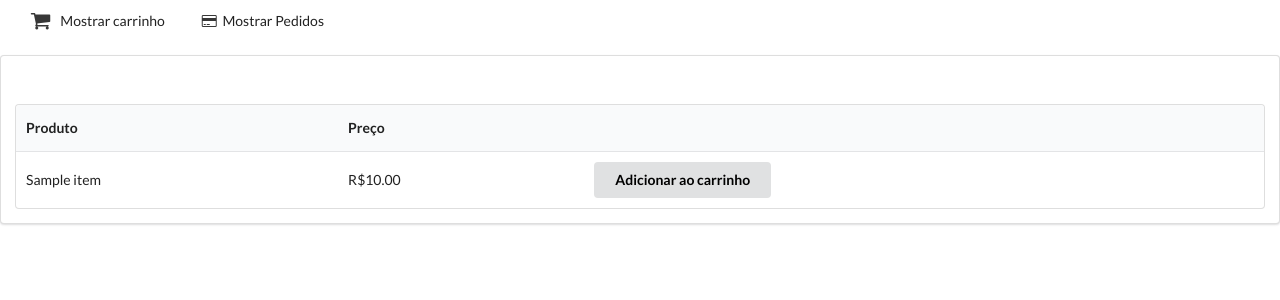
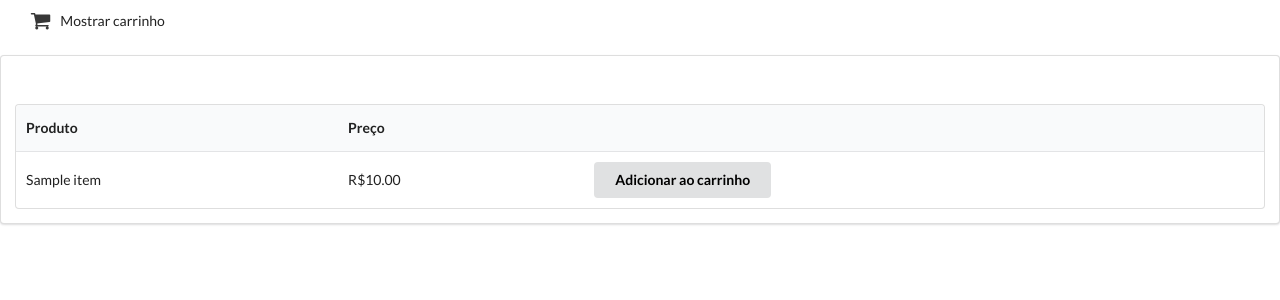
Before and after one commit to alexandresebrao/CaDIS, a Django app: template templates/base.html in a window 1280 px wide. Shown: the top 300 px of the page. Run offline with Django 3.2, Linux system fonts and the light colour scheme; the template is opened without the code that fills it: most values are stand-ins (such as "Sample title", 1, 10 or a date in 2020).

Commit message:
Retirado meus pedidos.

```diff
--- a/templates/base.html
+++ b/templates/base.html
@@ -22,7 +22,6 @@
 	<body>
 		<div class="ui secondary  menu">
 			<a href="/carrinho/" class="item" style="margin-left: 20px"><i class="large shop icon"></i> Mostrar carrinho</a>
-      <a href="/administrador/" class="item"><i class="payment icon"></i> Mostrar Pedidos</a>
 		</div>
 		<div class="ui segment">
 			<table class="ui single line table">
```
